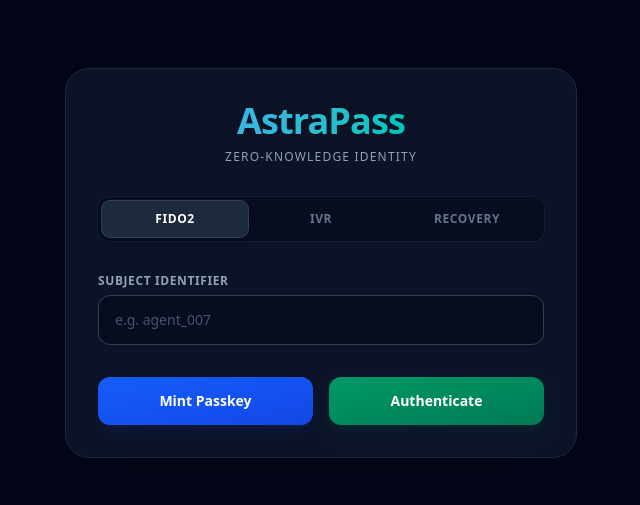
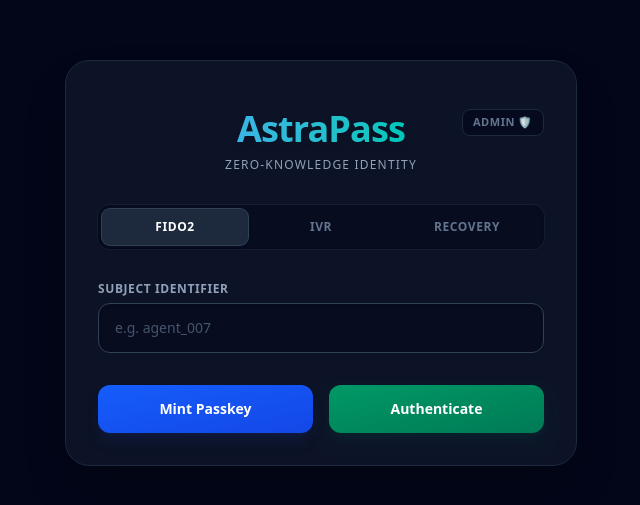
Before and after one commit to MehulSapra21/astrapass, a Next.js app: page /admin in a window 1280 px wide. Shown: the part 137-642 px from the top of the page, without its empty margins (319-959 px from the left). Built offline with nearby package versions, Linux system fonts and the light colour scheme.

Commit message:
feat: add quick access link to admin dashboard

```diff
--- a/src/app/admin/page.tsx
+++ b/src/app/admin/page.tsx
@@ -1,6 +1,7 @@
 'use client';
 
 import { useState } from 'react';
+import Link from 'next/link';
 import { startRegistration, startAuthentication } from '@simplewebauthn/browser';
 
 export default function Home() {
@@ -198,8 +199,14 @@ export default function Home() {
       <div className="w-full max-w-lg rounded-3xl border border-slate-800 bg-slate-900/80 p-8 shadow-2xl backdrop-blur-xl transition-all">
 
         {/* HEADER */}
-        <div className="mb-8 text-center">
-          <h1 className="mb-2 text-4xl font-extrabold tracking-tight text-transparent bg-clip-text bg-gradient-to-r from-blue-400 to-emerald-400 drop-shadow-md">
+        <div className="mb-8 text-center relative">
+          <Link
+            href="/admin"
+            className="absolute right-0 top-0 text-[11px] font-bold uppercase tracking-wider text-slate-500 hover:text-blue-400 transition-colors border border-slate-800 rounded-lg px-2.5 py-1 bg-slate-950/60"
+          >
+            Admin 🛡️
+          </Link>
+          <h1 className="mb-2 mt-4 text-4xl font-extrabold tracking-tight text-transparent bg-clip-text bg-gradient-to-r from-blue-400 to-emerald-400 drop-shadow-md">
             AstraPass
           </h1>
           <p className="text-xs font-medium uppercase tracking-widest text-slate-400">
```
